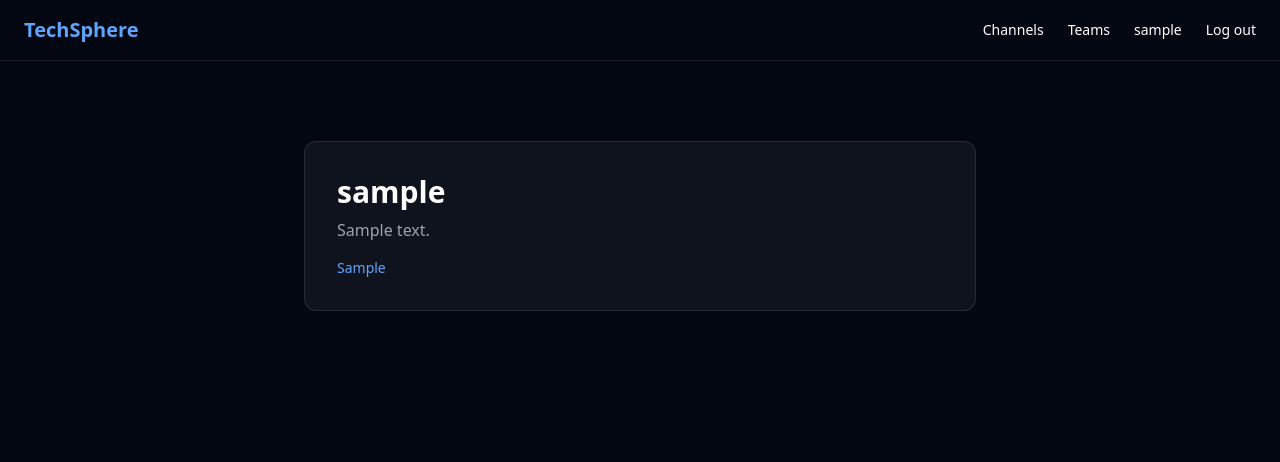
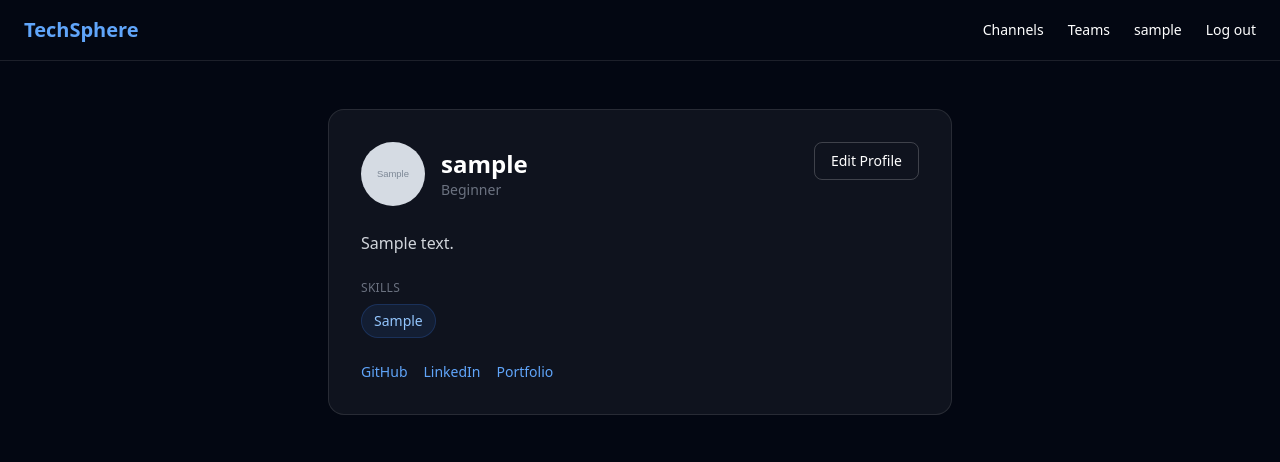
Before and after one commit to olasunkamiabdulrasheed-design/techspere, a Django app: a page that uses templates/accounts/profile.html in a window 1280 px wide. Shown: the top 462 px of the page. Run offline with Django 5.2, Linux system fonts and the light colour scheme; a user stored in the database is signed in; tables that the repository leaves empty hold one stand-in row (values such as "Sample post"); grey boxes marked "Sample" are stand-in pictures; some libraries are stand-ins or nearby versions.

Commit message:
Add profile editing, redesign community and teams UI

```diff
--- a/accounts/models.py
+++ b/accounts/models.py
@@ -1,8 +1,5 @@
-from django.db import models
 from django.contrib.auth.models import AbstractUser
 from django.db import models
-# Create your models here.
-
 
 class CustomUser(AbstractUser):
     bio = models.TextField(blank=True)
@@ -19,3 +16,9 @@ class CustomUser(AbstractUser):
 
     def __str__(self):
         return self.username
+
+    @property
+    def skills_list(self):
+        if not self.skills:
+            return []
+        return [s.strip() for s in self.skills.split(',') if s.strip()]
--- a/accounts/urls.py
+++ b/accounts/urls.py
@@ -6,6 +6,6 @@ urlpatterns = [
     path('signup/', views.signup_view, name='signup'),
     path('login/', views.login_view, name='login'),
     path('logout/', auth_views.LogoutView.as_view(), name='logout'),
+    path('profile/edit/', views.profile_edit_view, name='profile_edit'),
     path('profile/<str:username>/', views.profile_view, name='profile'),
-
 ]
--- a/accounts/views.py
+++ b/accounts/views.py
@@ -1,7 +1,8 @@
 from django.shortcuts import render, redirect
 from django.contrib.auth import login, authenticate
+from django.contrib.auth.decorators import login_required
 from django.contrib import messages
-from .forms import SignUpForm
+from .forms import SignUpForm, ProfileEditForm
 from .models import CustomUser
 
 
@@ -35,3 +36,16 @@ def login_view(request):
 def profile_view(request, username):
     user = CustomUser.objects.get(username=username)
     return render(request, 'accounts/profile.html', {'profile_user': user})
+
+
+@login_required
+def profile_edit_view(request):
+    if request.method == 'POST':
+        form = ProfileEditForm(request.POST, request.FILES, instance=request.user)
+        if form.is_valid():
+            form.save()
+            messages.success(request, "Your profile has been updated.")
+            return redirect('profile', username=request.user.username)
+    else:
+        form = ProfileEditForm(instance=request.user)
+    return render(request, 'accounts/profile_edit.html', {'form': form})
--- a/templates/accounts/profile.html
+++ b/templates/accounts/profile.html
@@ -1,8 +1,60 @@
 {% extends 'base.html' %}
 {% block content %}
-<div class="max-w-2xl mx-auto mt-20 p-8 bg-white/5 rounded-xl border border-white/10">
-    <h1 class="text-3xl font-bold">{{ profile_user.username }}</h1>
-    <p class="text-gray-400 mt-2">{{ profile_user.bio|default:"No bio yet." }}</p>
-    <p class="mt-4 text-sm text-blue-400">{{ profile_user.skills }}</p>
+
+<div class="max-w-2xl mx-auto px-6 py-12">
+    <div class="p-8 bg-white/5 rounded-2xl border border-white/10">
+
+        <div class="flex items-start justify-between">
+            <div class="flex items-center gap-4">
+                {% if profile_user.profile_photo %}
+                <img src="{{ profile_user.profile_photo.url }}" class="w-16 h-16 rounded-full object-cover">
+                {% else %}
+                <div class="w-16 h-16 rounded-full bg-gradient-to-br from-blue-500 to-purple-600 flex items-center justify-center text-xl font-bold">
+                    {{ profile_user.username|slice:":1"|upper }}
+                </div>
+                {% endif %}
+                <div>
+                    <h1 class="text-2xl font-bold">{{ profile_user.username }}</h1>
+                    <p class="text-sm text-gray-500">{{ profile_user.get_experience_level_display }}</p>
+                </div>
+            </div>
+
+            {% if user == profile_user %}
+            <a href="{% url 'profile_edit' %}"
+                class="text-sm border border-white/20 hover:border-blue-500 px-4 py-2 rounded-lg transition">
+                Edit Profile
+            </a>
+            {% endif %}
+        </div>
+
+        <p class="text-gray-300 mt-6 leading-relaxed">{{ profile_user.bio|default:"No bio yet." }}</p>
+
+        {% if profile_user.skills %}
+        <div class="mt-6">
+            <p class="text-xs text-gray-500 uppercase tracking-wide mb-2">Skills</p>
+            <div class="flex flex-wrap gap-2">
+                {% for skill in profile_user.skills_list %}
+                <span class="text-sm px-3 py-1.5 rounded-full bg-blue-500/10 text-blue-300 border border-blue-500/20">{{ skill }}</span>
+                {% endfor %}
+            </div>
+        </div>
+        {% endif %}
+
+        {% if profile_user.github_link or profile_user.linkedin_link or profile_user.portfolio_link %}
+        <div class="mt-6 flex flex-wrap gap-4 text-sm">
+            {% if profile_user.github_link %}
+            <a href="{{ profile_user.github_link }}" target="_blank" class="text-blue-400 hover:underline">GitHub</a>
+            {% endif %}
+            {% if profile_user.linkedin_link %}
+            <a href="{{ profile_user.linkedin_link }}" target="_blank" class="text-blue-400 hover:underline">LinkedIn</a>
+            {% endif %}
+            {% if profile_user.portfolio_link %}
+            <a href="{{ profile_user.portfolio_link }}" target="_blank" class="text-blue-400 hover:underline">Portfolio</a>
+            {% endif %}
+        </div>
+        {% endif %}
+
+    </div>
 </div>
+
 {% endblock %}
```
Also changed, not shown: accounts/forms.py (+13 -0 lines), templates/accounts/profile_edit.html (added, +56 -0 lines).
